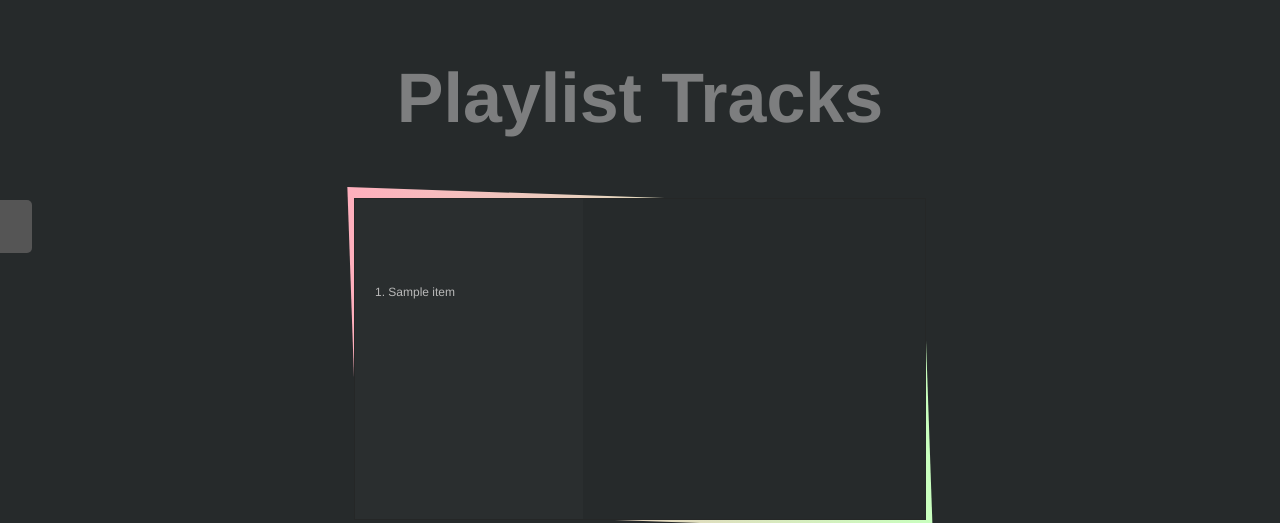
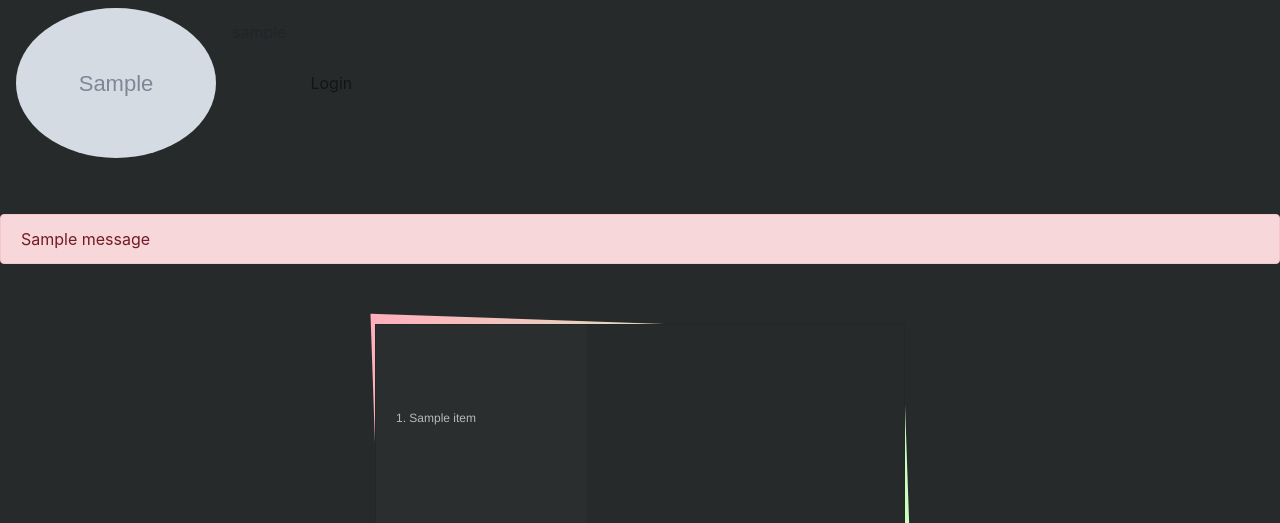
Before and after one commit to wekesa360/spotify-playlist_mp3-downloader, a Flask app: template templates/tracks.html in a window 1280 px wide. Shown: the top 523 px of the page. Run offline with Flask 2, Linux system fonts and the light colour scheme; the template is opened without the code that fills it: most values are stand-ins (such as "Sample title", 1, 10 or a date in 2020); grey boxes marked "Sample" are stand-in pictures; one stand-in notice (Sample message) is shown; some libraries are stand-ins or nearby versions.

Commit message:
refactor frontend

```diff
--- /dev/null
+++ b/templates/base.html
@@ -0,0 +1,54 @@
+<!DOCTYPE html>
+<html lang="en">
+<head>
+    <meta charset="UTF-8">
+    <link rel="stylesheet" href="https://cdnjs.cloudflare.com/ajax/libs/font-awesome/4.7.0/css/font-awesome.min.css">
+    <link rel="stylesheet" href="https://stackpath.bootstrapcdn.com/bootstrap/4.3.1/css/bootstrap.min.css">
+    <link rel="stylesheet" href="../static/css/main.css">
+    <link rel="apple-touch-icon" sizes="180x180" href="../static/img/apple-touch-icon.png">
+    <link rel="icon" type="image/png" sizes="32x32" href="../static/img/favicon-32x32.png">
+    <link rel="icon" type="image/png" sizes="16x16" href="../static/img/favicon-16x16.png">
+    <link rel="manifest" href="../static/img/site.webmanifest">
+    <title>PlayIt - playlist</title>
+
+
+</head>
+<body>
+  <nav class="navbar navbar-expand-lg navbar-light mb-5">
+    <div class="">
+        <div class="d-flex justify-content-start">
+        <img width="10%" src="{{ user_images }}" alt="user_name"  class="rounded-circle">
+        <span class="my-2 mx-3 text-center py-1" >{{ user_name }}</span>
+        </div>
+    </div>
+    <button class="navbar-toggler" type="button" data-toggle="collapse" data-bs-target="#navbarNav" aria-controls="navbarNav" aria-expanded="false" aria-label="Toggle navigation">
+      <span class="navbar-toggler-icon"></span>
+    </button>
+    <div class="collapse navbar-collapse rounded" id="navbarNav">
+      <ul class="navbar-nav">
+        {% if 'token_info' in session %}
+          <li class="nav-item">
+            <a class="nav-link" href="/available/playlists">Playlists</a>
+          </li>
+          <li class="nav-item">
+            <a class="nav-link" href="/logout">Logout</a>
+          </li>
+        {% else %}
+          <li class="nav-item">
+            <a class="nav-link" href="/spotify/login">Login</a>
+          </li>
+        {% endif %}
+      </ul>
+    </div>
+  </nav>
+  {% for message in get_flashed_messages() %}
+    <div class="alert alert-danger">{{ message }}</div>
+  {% endfor %}
+  {% block content %}{% endblock %}
+  <script src="https://code.jquery.com/jquery-3.5.1.slim.min.js"></script>
+  <script src="https://cdn.jsdelivr.net/npm/@popperjs/core@2.16.6/dist/umd/popper.min.js"></script>
+  <script type="text/javascript" src="https://stackpath.bootstrapcdn.com/bootstrap/4.3.1/js/bootstrap.bundle.min.js"></script>
+  <script type="text/javascript" src="https://cdnjs.cloudflare.com/ajax/libs/jquery/3.2.1/jquery.min.js"></script>
+  <script type="text/javascript" src="../static/js/main.js"></script>
+</body>
+</html>
--- a/templates/download.html
+++ b/templates/download.html
@@ -2,7 +2,7 @@
 <html lang="en">
 <head>
     <meta charset="UTF-8">
-    <link rel="stylesheet" href="https://cdn.jsdelivr.net/npm/@fortawesome/fontawesome-free@5.15.4/css/fontawesome.min.css" integrity="sha384-jLKHWM3JRmfMU0A5x5AkjWkw/EYfGUAGagvnfryNV3F9VqM98XiIH7VBGVoxVSc7" crossorigin="anonymous">
+    <link rel="stylesheet" href="https://cdn.jsdelivr.net/npm/@fortawesome/fontawesome-free@5.15.4/css/fontawesome.min.css">
     <link rel="stylesheet" href="../static/css/main.css">
     <link rel="apple-touch-icon" sizes="180x180" href="../static/img/apple-touch-icon.png")>
     <link rel="icon" type="image/png" sizes="32x32" href="../static/img/favicon-32x32.png">
--- a/templates/tracks.html
+++ b/templates/tracks.html
@@ -1,25 +1,8 @@
-<!DOCTYPE html>
-<html lang="en">
-<head>
-    <meta charset="UTF-8">
-    <link rel="stylesheet" href="https://cdn.jsdelivr.net/npm/@fortawesome/fontawesome-free@5.15.4/css/fontawesome.min.css" integrity="sha384-jLKHWM3JRmfMU0A5x5AkjWkw/EYfGUAGagvnfryNV3F9VqM98XiIH7VBGVoxVSc7" crossorigin="anonymous">
-    <link rel="stylesheet" href="../static/css/main.css">
-    <link rel="apple-touch-icon" sizes="180x180" href="../static/img/apple-touch-icon.png")>
-    <link rel="icon" type="image/png" sizes="32x32" href="../static/img/favicon-32x32.png">
-    <link rel="icon" type="image/png" sizes="16x16" href="../static/img/favicon-16x16.png">
-    <link rel="manifest" href="../static/img/site.webmanifest">
-    <title>PlayIt - tracks</title>
+{% extends 'base.html' %}
+{% block content %}
 
-</head>
-<body>
-<div class="tilesWrap user">
-    <div id="mySidenav" class="sidenav">
-        <a href="{{ url_for( 'view_playlist') }}" id="back">Back</a>
-    </div>
-    <h2 class="heading">Playlist Tracks</h2>
-</div>
 
-<ul class="tilesWrap trackTiles">
+<ul class="tilesWrap trackTiles" >
 	<li>
         {% for item in tracks %}
 		<p>
@@ -28,5 +11,4 @@
         {% endfor %}
 	</li>
 </ul>
-</body>
-</html>
+{% endblock content %}
```
Also changed, not shown: templates/index.html (+4 -3 lines), templates/playlists.html (+19 -48 lines).
